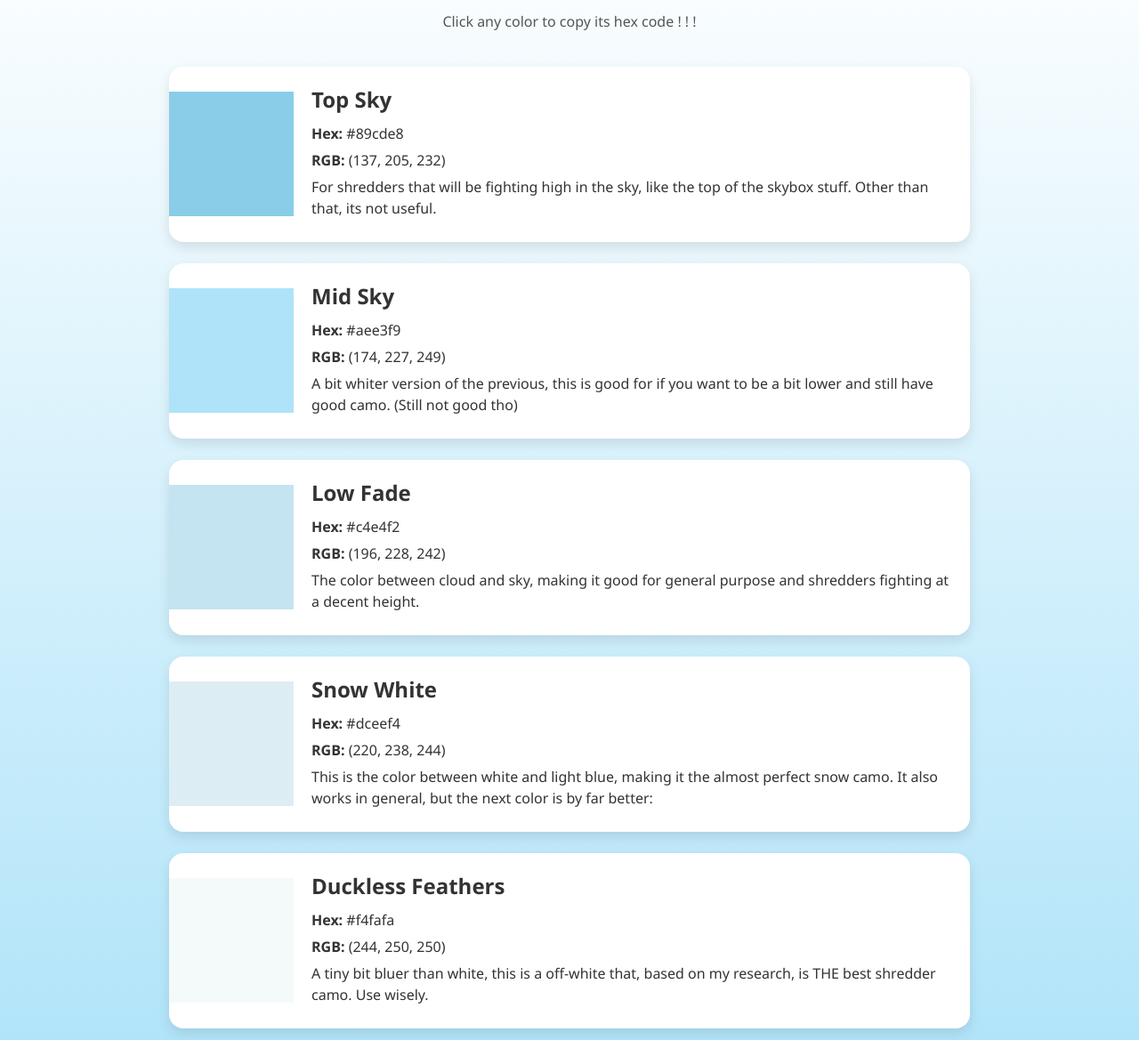
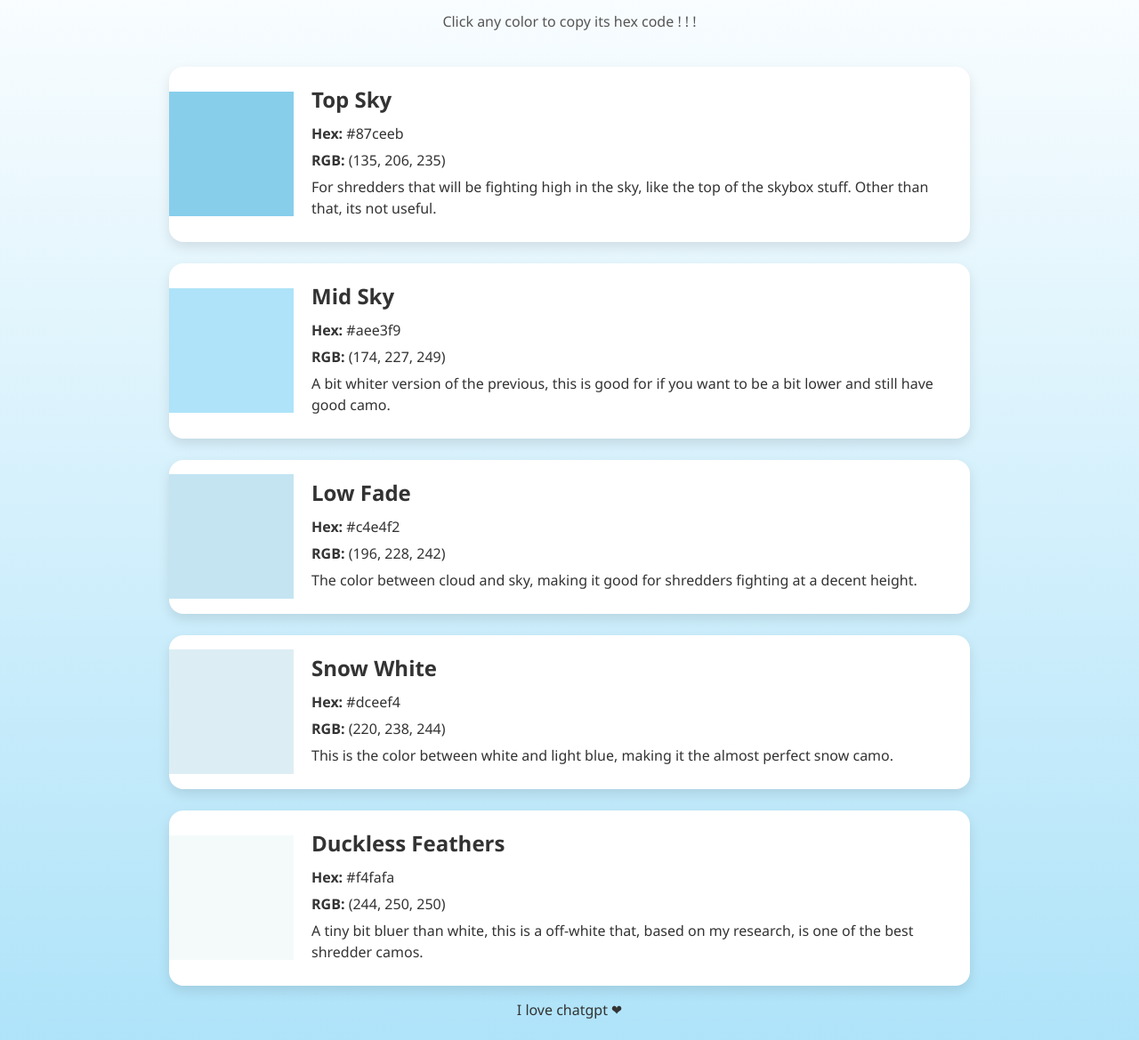
Before and after one commit to Folxh/ShredderCamos, a plain HTML site: page index.html in a window 1280 px wide. Shown: the part 105-1274 px from the top of the page at 89% size. Drawn offline with Linux system fonts and the light colour scheme.

Commit message:
make the sky camo better and make everything more concise
ez+gg but uh this website is cool I like it and you should make more

```diff
--- a/index.html
+++ b/index.html
@@ -132,11 +132,11 @@
   <p class="instruction">Click any color to copy its hex code ! ! !</p>
   <div class="palette">
     <div class="color-card">
-      <div class="color-swatch" style="background: #89cde8;" onclick="copyHex('#89cde8', this)"></div>
+      <div class="color-swatch" style="background: #87ceeb;" onclick="copyHex('#89cde8', this)"></div>
       <div class="color-info">
         <h2>Top Sky</h2>
-        <p><strong>Hex:</strong> #89cde8</p>
-        <p><strong>RGB:</strong> (137, 205, 232)</p>
+        <p><strong>Hex:</strong> #87ceeb</p>
+        <p><strong>RGB:</strong> (135, 206, 235)</p>
         <p>For shredders that will be fighting high in the sky, like the top of the skybox stuff. Other than that, its not useful.</p>
       </div>
     </div>
@@ -146,7 +146,7 @@
         <h2>Mid Sky</h2>
         <p><strong>Hex:</strong> #aee3f9</p>
         <p><strong>RGB:</strong> (174, 227, 249)</p>
-        <p>A bit whiter version of the previous, this is good for if you want to be a bit lower and still have good camo. (Still not good tho)</p>
+        <p>A bit whiter version of the previous, this is good for if you want to be a bit lower and still have good camo.</p>
       </div>
     </div>
     <div class="color-card">
@@ -155,7 +155,7 @@
         <h2>Low Fade</h2>
         <p><strong>Hex:</strong> #c4e4f2</p>
         <p><strong>RGB:</strong> (196, 228, 242)</p>
-        <p>The color between cloud and sky, making it good for general purpose and shredders fighting at a decent height.</p>
+        <p>The color between cloud and sky, making it good for shredders fighting at a decent height.</p>
       </div>
     </div>
     <div class="color-card">
@@ -164,7 +164,7 @@
         <h2>Snow White</h2>
         <p><strong>Hex:</strong> #dceef4</p>
         <p><strong>RGB:</strong> (220, 238, 244)</p>
-        <p>This is the color between white and light blue, making it the almost perfect snow camo. It also works in general, but the next color is by far better:</p>
+        <p>This is the color between white and light blue, making it the almost perfect snow camo.</p>
       </div>
     </div>
     <div class="color-card">
@@ -173,7 +173,7 @@
         <h2>Duckless Feathers</h2>
         <p><strong>Hex:</strong> #f4fafa</p>
         <p><strong>RGB:</strong> (244, 250, 250)</p>
-        <p>A tiny bit bluer than white, this is a off-white that, based on my research, is THE best shredder camo. Use wisely.</p>
+        <p>A tiny bit bluer than white, this is a off-white that, based on my research, is one of the best shredder camos.</p>
       </div>
     </div>
   </div>
```
